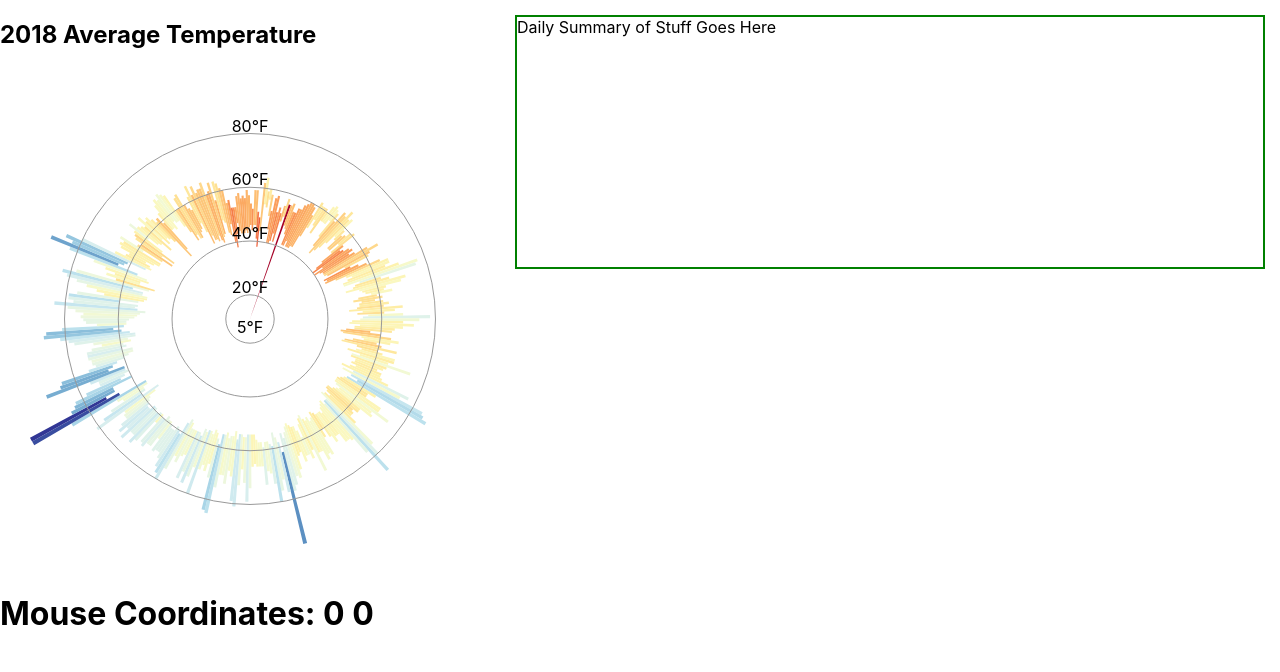
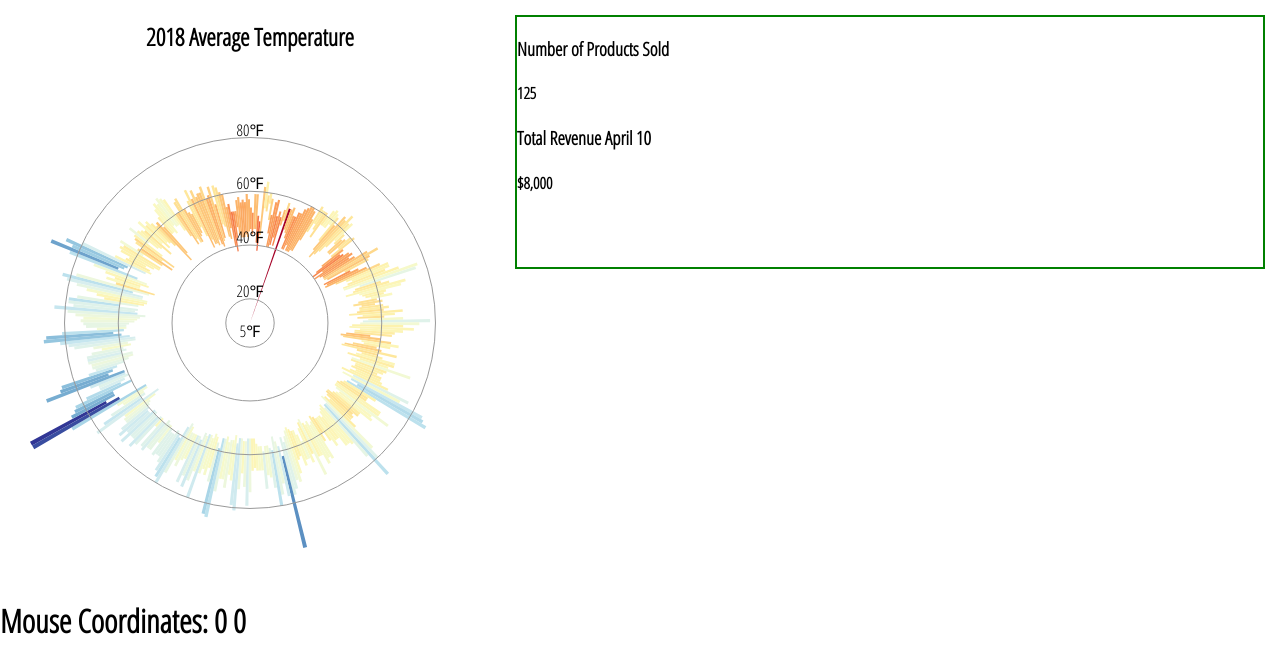
Before and after one commit to patrickjneel/Year-Data-Visualization, a React (Create React App) app: page / in a window 1280 px wide. Shown: the top 672 px of the page. Built offline with nearby package versions, Linux system fonts and the light colour scheme.

Commit message:
add font and fix css

```diff
--- a/public/index.html
+++ b/public/index.html
@@ -9,7 +9,9 @@
       manifest.json provides metadata used when your web app is added to the
       homescreen on Android. See https://developers.google.com/web/fundamentals/web-app-manifest/
     -->
+    <link href="https://fonts.googleapis.com/css?family=Arimo" rel="stylesheet">
     <link rel="manifest" href="%PUBLIC_URL%/manifest.json">
+    <link href="https://fonts.googleapis.com/css?family=Open+Sans+Condensed:300" rel="stylesheet">
     <!--
       Notice the use of %PUBLIC_URL% in the tags above.
       It will be replaced with the URL of the `public` folder during the build.
--- a/src/App.css
+++ b/src/App.css
@@ -1,3 +1,8 @@
+* {
+  /*font-family: 'Arimo', sans-serif;*/
+  font-family: 'Open Sans Condensed', sans-serif;
+}
+
 .app {
   display: flex;
   flex-direction: row;
@@ -7,5 +12,5 @@
   border: 2px solid green;
   height: 250px;
   margin: 15px;
-  width: 80%;
+  width: 60%;
 }
--- a/src/DailySummary/DailySummary.jsx
+++ b/src/DailySummary/DailySummary.jsx
@@ -3,7 +3,10 @@ import './daily-summary.css';
 
 const DailySummary = () => (
     <div>
-      Daily Summary of Stuff Goes Here
+      <h3>Number of Products Sold</h3>
+      <h4>125</h4>
+      <h3>Total Revenue April 10</h3>
+      <h4>$8,000</h4>
     </div>
   )
 
--- a/src/YearlyChart/RadialChart.jsx
+++ b/src/YearlyChart/RadialChart.jsx
@@ -1,5 +1,6 @@
 import React, { Component } from "react";
 import * as d3 from "d3";
+import './yearly-chart.css';
 
 const width = 500;
 const height = 500;
@@ -45,13 +46,12 @@ class RadialChart extends Component {
         temp
       };
     });
-
     return { slices, tempAnnotations };
   }
 
   render() {
     return (
-      <div>
+      <div  className="chart-area">
         <h2>2018 Average Temperature</h2>
         <svg width={width} height={height}>
           <g transform={`translate(${width / 2}, ${height / 2})`}>
--- a/src/YearlyChart/yearly-chart.css
+++ b/src/YearlyChart/yearly-chart.css
@@ -0,0 +1,3 @@
+.chart-area {
+  text-align: center;
+}
```
